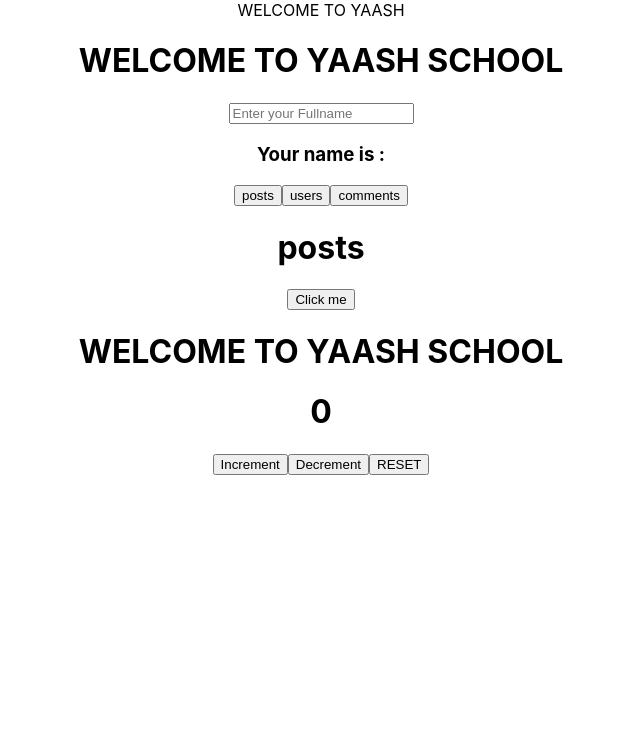
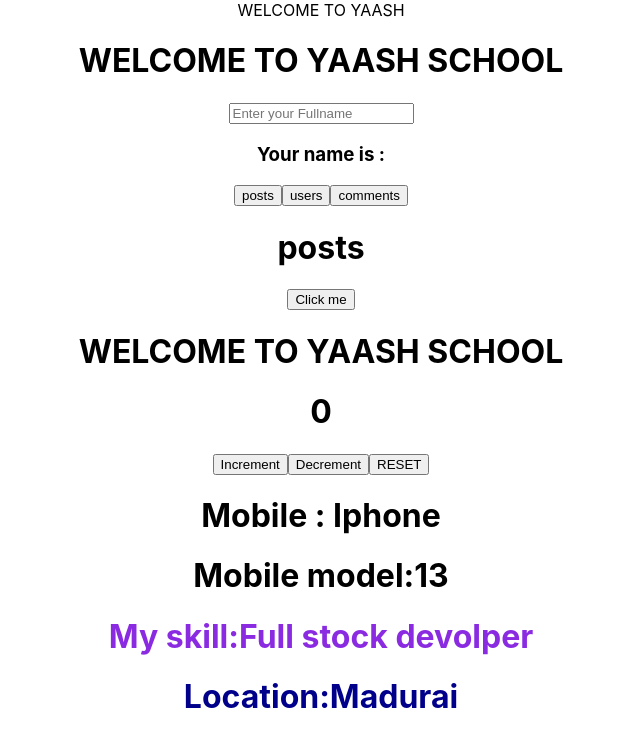
Before and after one commit to jeevanandham01/my-react-app, a React (Create React App) app: page / in a window 1280 px wide. Shown: the top 746 px of the page, without its empty margins (319-959 px from the left). Built offline with nearby package versions, Linux system fonts and the light colour scheme.

Commit message:
change and add to new file

```diff
--- a/src/App.js
+++ b/src/App.js
@@ -1,11 +1,12 @@
 //import logo from './logo.svg';
 import './App.css';
-import Comp from './Comp';
-import Classcomp from './classcomp';
-import User from './usestate';
-import StyleElement from './Useref';
-import Mohan from './Usestate2';
-import Counter from './Usereducer';
+import Comp from './component/Comp';
+import Classcomp from './component/classcomp';
+import User from './component/usestate';
+import StyleElement from './component/Useref';
+import Mohan from './component/Usestate2';
+import Counter from './component/Usereducer';
+import Phone from './component/Props';
 
 
 function App() {
@@ -17,7 +18,7 @@ function App() {
       <Mohan/>
       <StyleElement/>
       <Counter/>
-
+      <Phone name= " Iphone"  model ="13"/>
 
     </div>
   );
--- /dev/null
+++ b/src/component/Fulldetails.js
@@ -0,0 +1,11 @@
+import React from 'react'
+
+function Fulldetails(props) {
+  return (
+    <div>
+        <h1 style={{color:"#00008B"}}>Location:{props.location} </h1>
+    </div>
+  )
+}
+
+export default Fulldetails;
--- /dev/null
+++ b/src/component/Props.js
@@ -0,0 +1,14 @@
+import React from 'react'
+import Skills from './Skills';
+
+const Phone =(props) => {
+  return (
+    <div>
+        <h1>Mobile :{props.name}</h1>
+        <h1>Mobile model:{props.model} </h1>
+    <Skills Skills="Full stock devolper"></Skills>
+    </div>
+  )
+}
+
+export default Phone;
--- /dev/null
+++ b/src/component/Skills.js
@@ -0,0 +1,13 @@
+import React from 'react'
+import Fulldetails from './Fulldetails';
+
+function Skills(props) {
+  return (
+    <div>
+        <h1 style={{color: "#8A2BE2"}}>My skill:{props.Skills}</h1>
+        <Fulldetails location ="Madurai"></Fulldetails>
+    </div>
+  )
+}
+
+export default Skills;
--- a/src/index.js
+++ b/src/index.js
@@ -4,7 +4,10 @@ import './index.css';
 import App from './App';
 import reportWebVitals from './reportWebVitals';
 
+
 const root = ReactDOM.createRoot(document.getElementById('root'));
+
+
 root.render(
   <React.StrictMode>
     <App />
```
Also changed, not shown: src/component/Comp.js (renamed from src/Comp.js), src/component/Usereducer.js (renamed from src/Usereducer.js), src/component/Useref.js (renamed from src/Useref.js), src/component/Usestate2.js (renamed from src/Usestate2.js), src/component/classcomp.js (renamed from src/classcomp.js), src/component/usestate.js (renamed from src/usestate.js).
